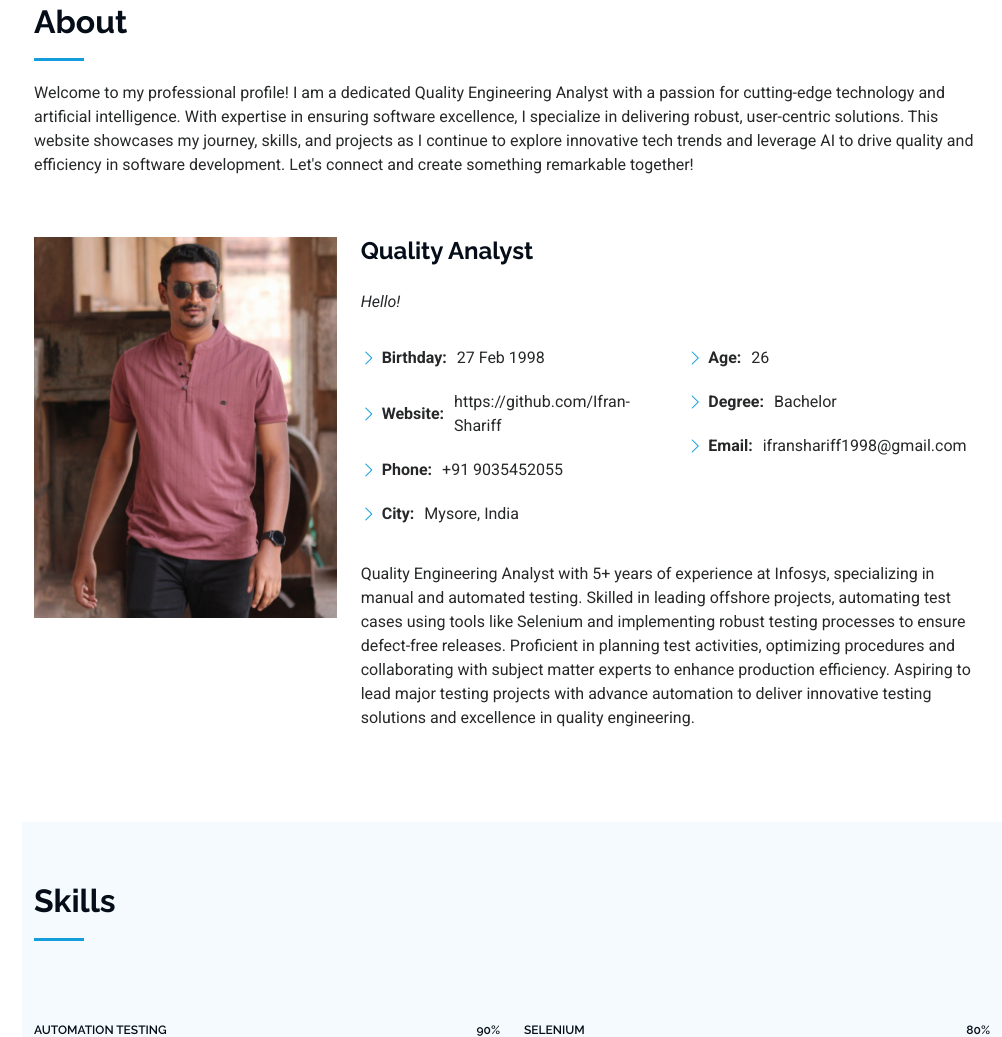
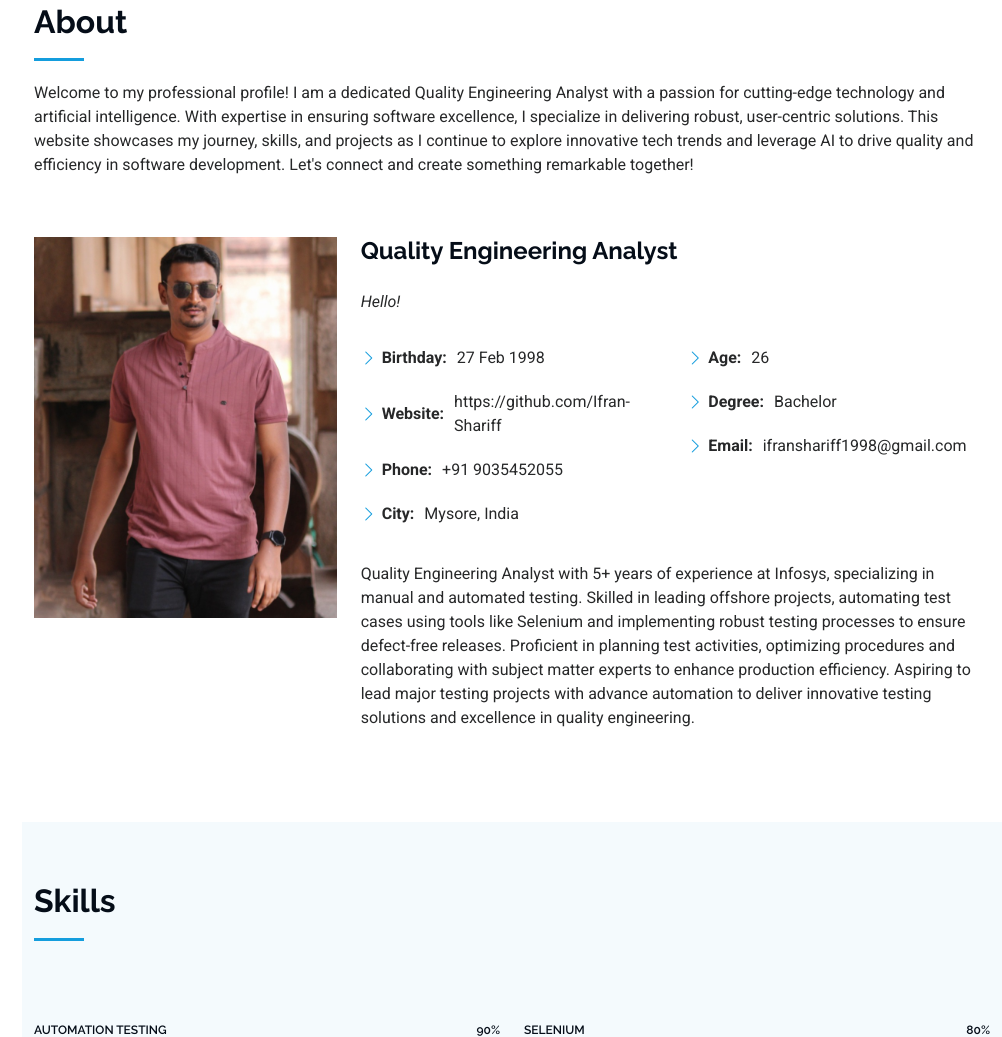
Before and after one commit to Ifran-Shariff/ifran-shariff.github.io, a plain HTML site: page index.html in a window 1280 px wide. Shown: the part 857-1894 px from the top of the page, without its empty margins (278-1280 px from the left). Drawn offline with Linux system fonts and the light colour scheme.

Commit message:
Update index.html

```diff
--- a/index.html
+++ b/index.html
@@ -118,7 +118,7 @@
             <img src="assets/img/IMG_8842.jpg" class="img-fluid" alt="">
           </div>
           <div class="col-lg-8 content">
-            <h2>Quality Analyst</h2>
+            <h2>Quality Engineering Analyst</h2>
             <p class="fst-italic py-3">
               Hello!</p>
             <div class="row">
```
